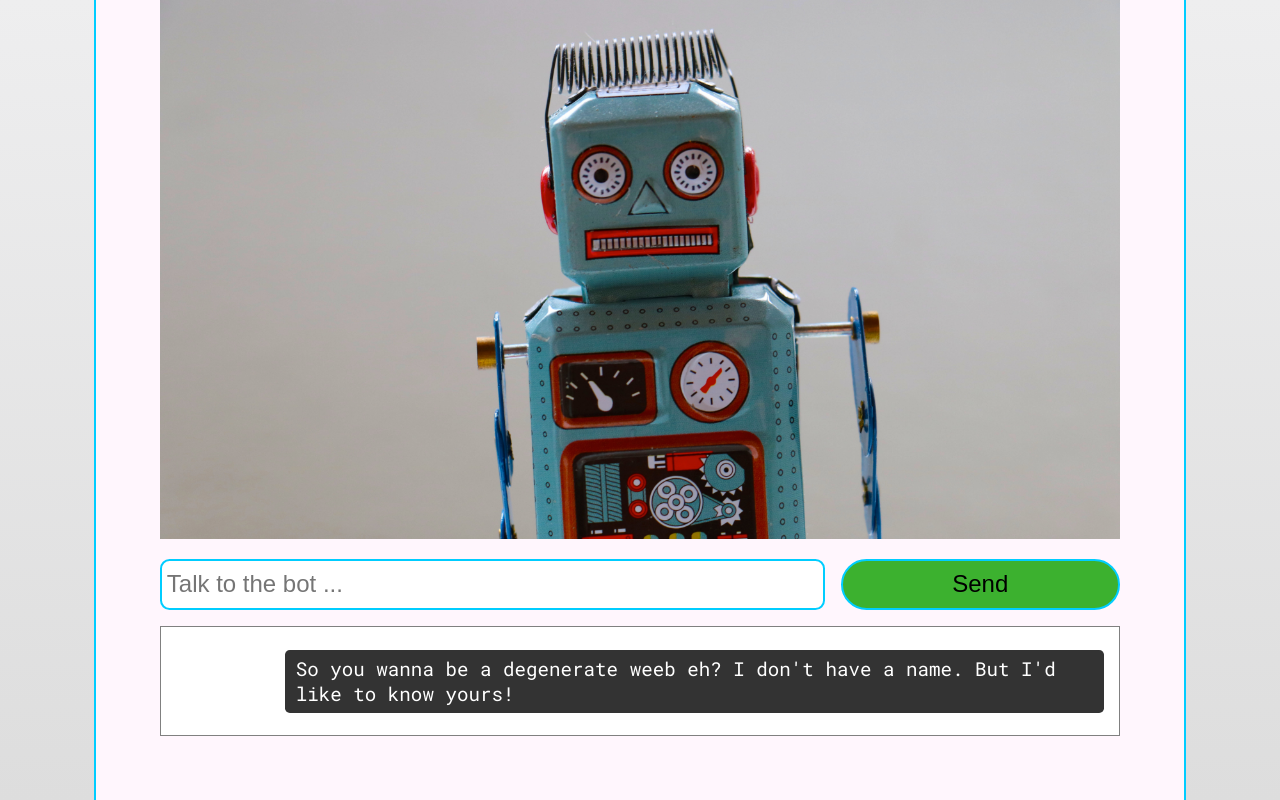
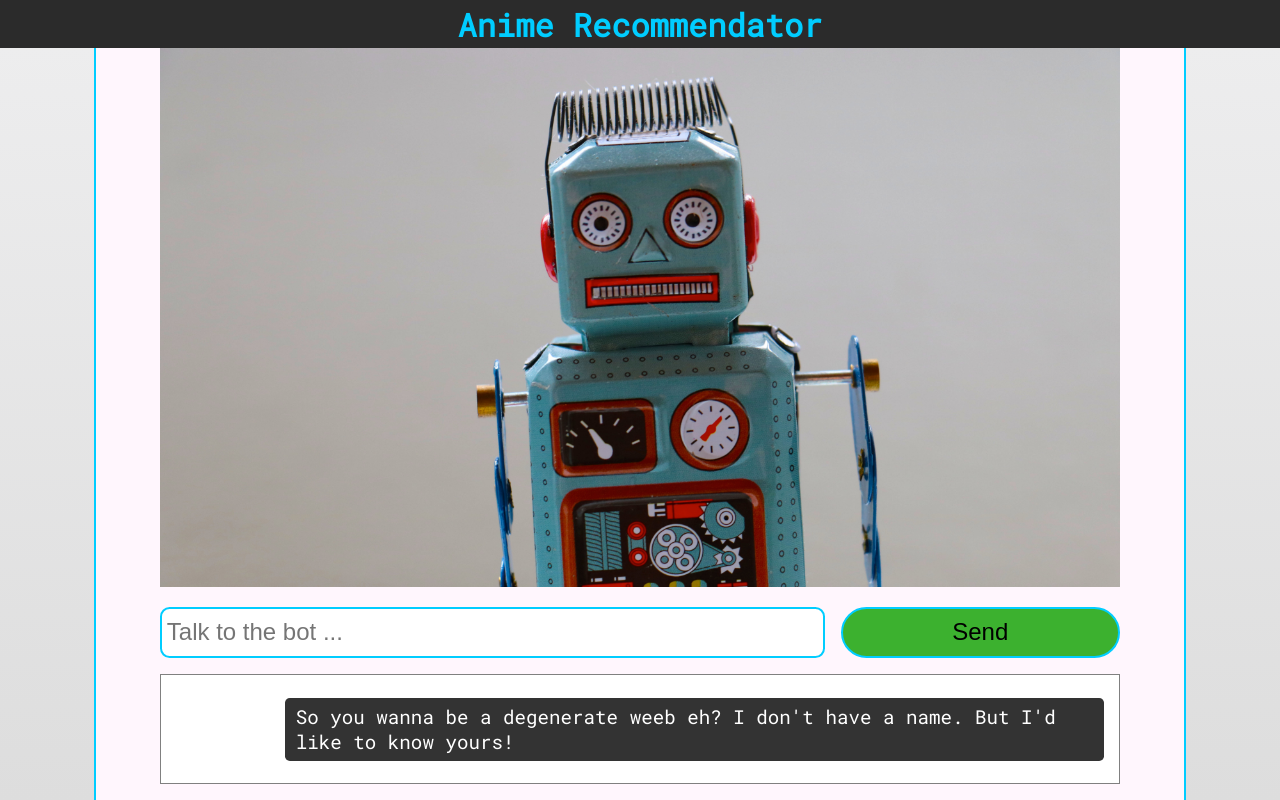
Before and after one commit to iAmStuff/01-chatbot, a website: page Submission/index.html in a window 1280 px wide. Drawn offline with Linux system fonts and the light colour scheme.

Commit message:
switched to css grid layout

```diff
--- a/Submission/index.html
+++ b/Submission/index.html
@@ -7,7 +7,7 @@
       content="width=device-width, initial-scale=1, shrink-to-fit=no"
     />
 
-    <title>Anime Recommendataor</title>
+    <title>Anime Recommendator</title>
     <link rel="icon" href="favicon.png?v=1.0" />
     <link
       href="https://fonts.googleapis.com/css?family=Roboto|Roboto+Mono&display=swap"
@@ -17,6 +17,9 @@
   </head>
   <body>
     <noscript>This site requires Javascript.</noscript>
+    <header>
+      <h1>Anime Recommendator</h1>
+    </header>
     <div class="container">
       <section id="chatbot-interface">
         <div id="bot-face">
--- a/Submission/static/css/style.css
+++ b/Submission/static/css/style.css
@@ -10,6 +10,7 @@
   --user-text: black;
   --button-bg: #3cb12f;
   --button-text: black;
+  --header-bg: #2b2b2b;
 }
 
 .dark {
@@ -27,16 +28,39 @@ body {
   padding: 0;
   margin: 0;
   background-image: var(--body-gradient);
+  display: grid;
+  grid-template-rows: 7rem 1fr;
+  grid-template-areas:
+    "header"
+    "container";
+  min-height: 100vh;
 }
 
 .container {
-  min-height: 100vh;
   max-width: 60rem;
   margin: 0 auto;
-  padding: 0 4rem;
+  padding: 0 0.5rem;
   background-color: var(--container-color);
   border: solid var(--highlight);
   border-width: 0 2px;
+  grid-area: container;
+}
+
+header {
+  margin: 0;
+  padding: 1rem;
+  font-family: Roboto mono;
+  display: flex;
+  justify-content: center;
+  align-items: center;
+  background-color: var(--header-bg);
+  color: var(--accent);
+  grid-area: header;
+}
+header > h1 {
+  margin: 0;
+  padding: 0;
+  text-align: center;
 }
 
 #chatbot-interface {
@@ -144,3 +168,12 @@ p.user-text {
   background: var(--user-text-bg);
   color: var(--user-text);
 }
+
+@media only screen and (min-width: 32rem) {
+  body {
+    grid-template-rows: 3rem 1fr;
+  }
+  .container {
+    padding: 0 4rem;
+  }
+}
```
Also changed, not shown: Submission/planning/todo.md (+1 -0 lines).
